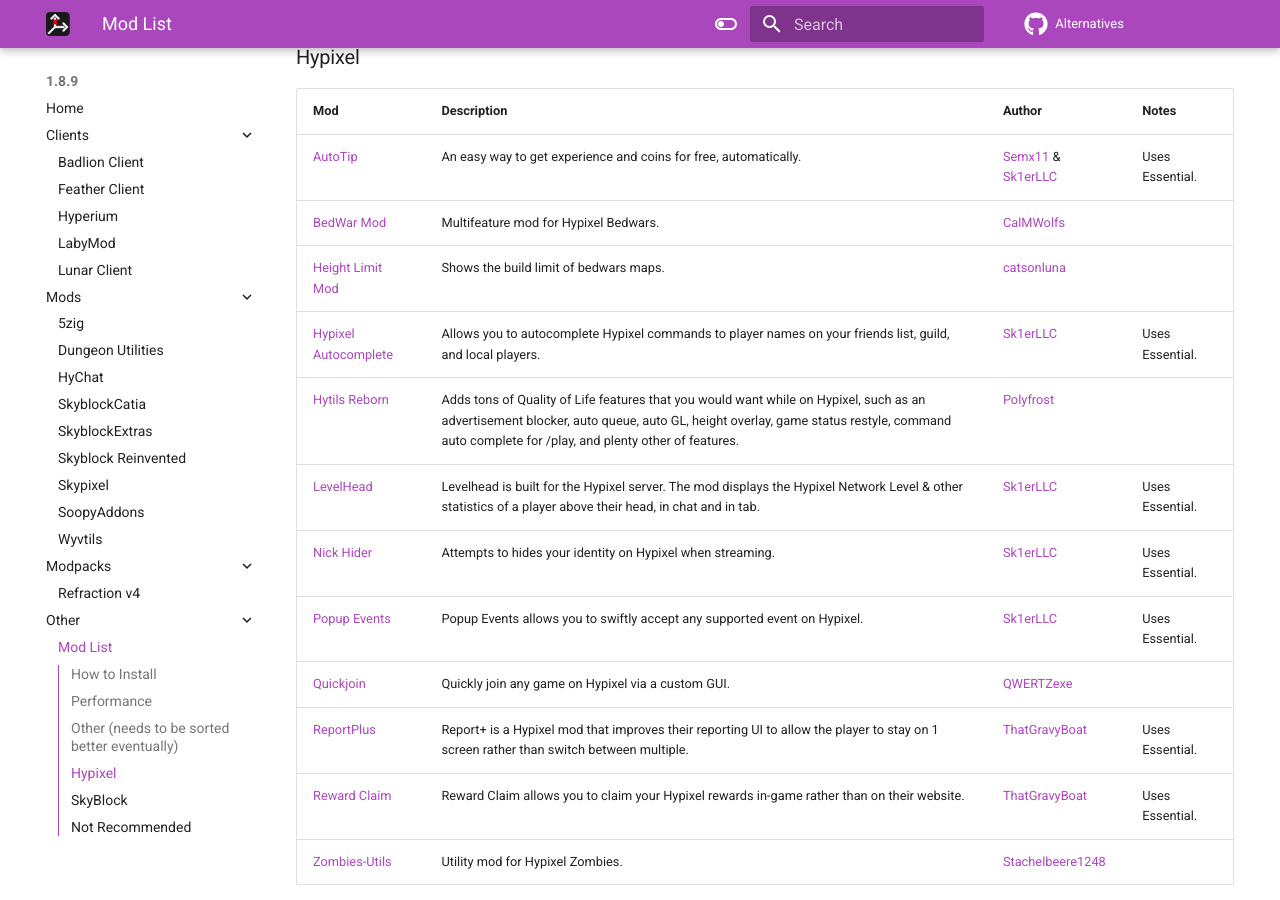
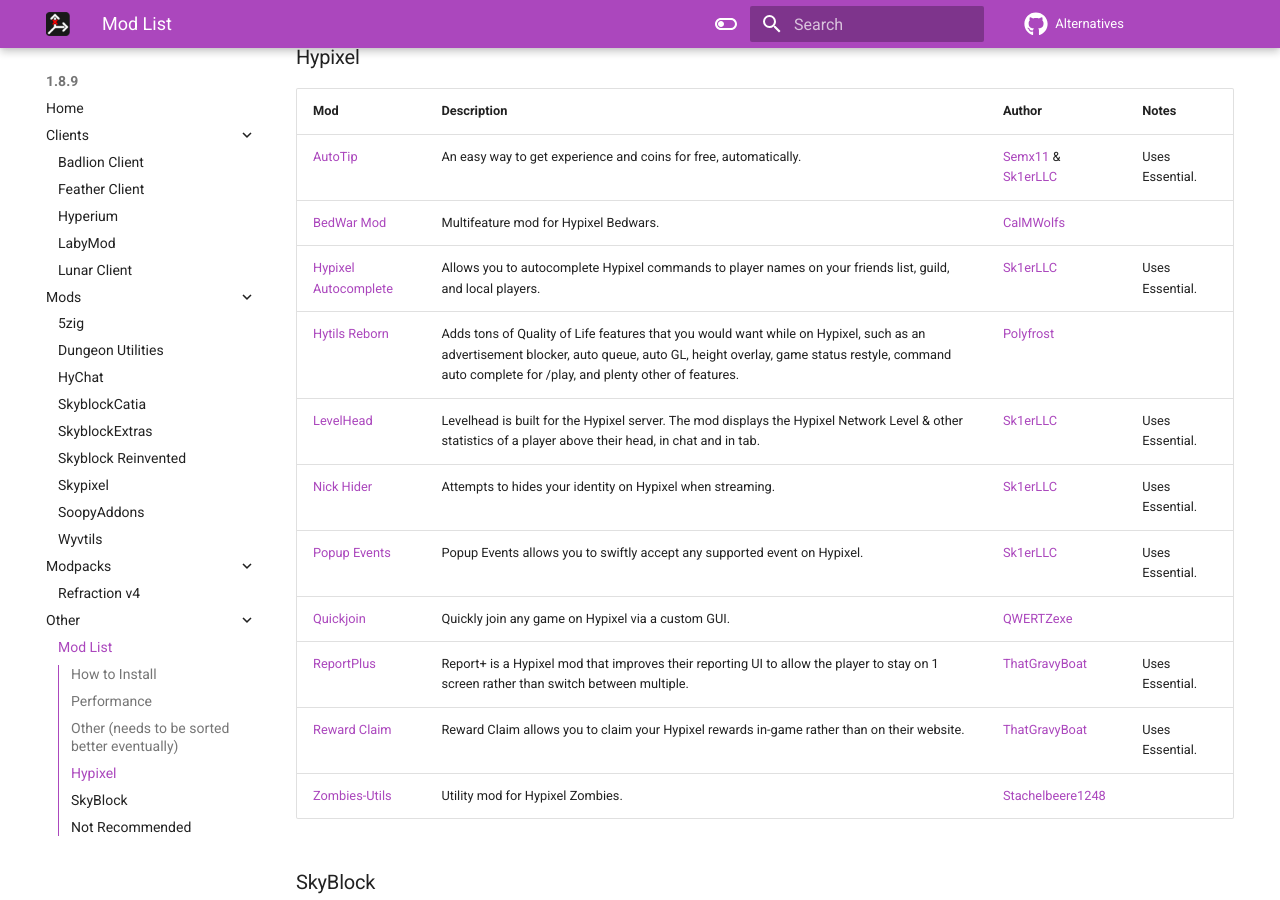
Before and after one commit to MicrocontrollersDev/Alternatives, an MkDocs documentation site: the page built from docs/1.8.9/modlist.md, in a window 1280 px wide and 900 px high, scrolled down 4240 px. Built offline with MkDocs 1.6.1 and Material for MkDocs 9.7.7, drawn with Linux system fonts in a browser that asks for light colours; comment, search, counter and statistics services are not loaded; some of the changed text lies outside the part shown.

Commit message:
more height limit

```diff
--- a/docs/1.8.9/modlist.md
+++ b/docs/1.8.9/modlist.md
@@ -73,7 +73,6 @@
 | --- | --- | --- | --- |
 | [AutoTip](https://sk1er.club/mods/autotip) | An easy way to get experience and coins for free, automatically. | [Semx11](https://github.com/Semx11) & [Sk1erLLC](https://github.com/Sk1erLLC) | Uses Essential. |
 | [BedWar Mod](https://modrinth.com/mod/bedwar-mod) | Multifeature mod for Hypixel Bedwars. | [CalMWolfs](https://github.com/CalMWolfs) |
-| [Height Limit Mod](https://modrinth.com/mod/hlm) | Shows the build limit of bedwars maps. | [catsonluna](https://github.com/catsonluna) |
 | [Hypixel Autocomplete](https://sk1er.club/mods/hypixel_auto_complete) | Allows you to autocomplete Hypixel commands to player names on your friends list, guild, and local players. | [Sk1erLLC](https://github.com/Sk1erLLC) | Uses Essential. |
 | [Hytils Reborn](https://modrinth.com/mod/hytils) | Adds tons of Quality of Life features that you would want while on Hypixel, such as an advertisement blocker, auto queue, auto GL, height overlay, game status restyle, command auto complete for /play, and plenty other of features. | [Polyfrost](https://github.com/Polyfrost) |
 | [LevelHead](https://sk1er.club/mods/level_head) | Levelhead is built for the Hypixel server. The mod displays the Hypixel Network Level & other statistics of a player above their head, in chat and in tab. | [Sk1erLLC](https://github.com/Sk1erLLC) | Uses Essential. |
@@ -122,6 +121,7 @@
 | Clean View | Use [OverflowParticles](https://modrinth.com/mod/overflowparticles) | [LianMI](https://github.com/zlainsama) |
 | Cross Chat | Use [PolyPatcher](https://modrinth.com/mod/patcher) | [Sk1erLLC](https://github.com/Sk1erLLC) |
 | Fullbright | Use [PolyPatcher](https://modrinth.com/mod/patcher) | Unknown |
+| Height Limit Mod | Use [Hytils Reborn](https://modrinth.com/mod/hytils) | [catsonluna](https://github.com/catsonluna) |
 | InputFix | Use [PolyPatcher](https://modrinth.com/mod/patcher) | [LianMI](https://github.com/zlainsama) |
 | Item Optimizations | Use [PolyPatcher](https://modrinth.com/mod/patcher) | [Sk1erLLC](https://github.com/Sk1erLLC) |
 | LobbyGlow | Use [Entity Glow](https://modrinth.com/mod/entity-glow) | [Biscuut](https://github.com/biscuut) |
```
